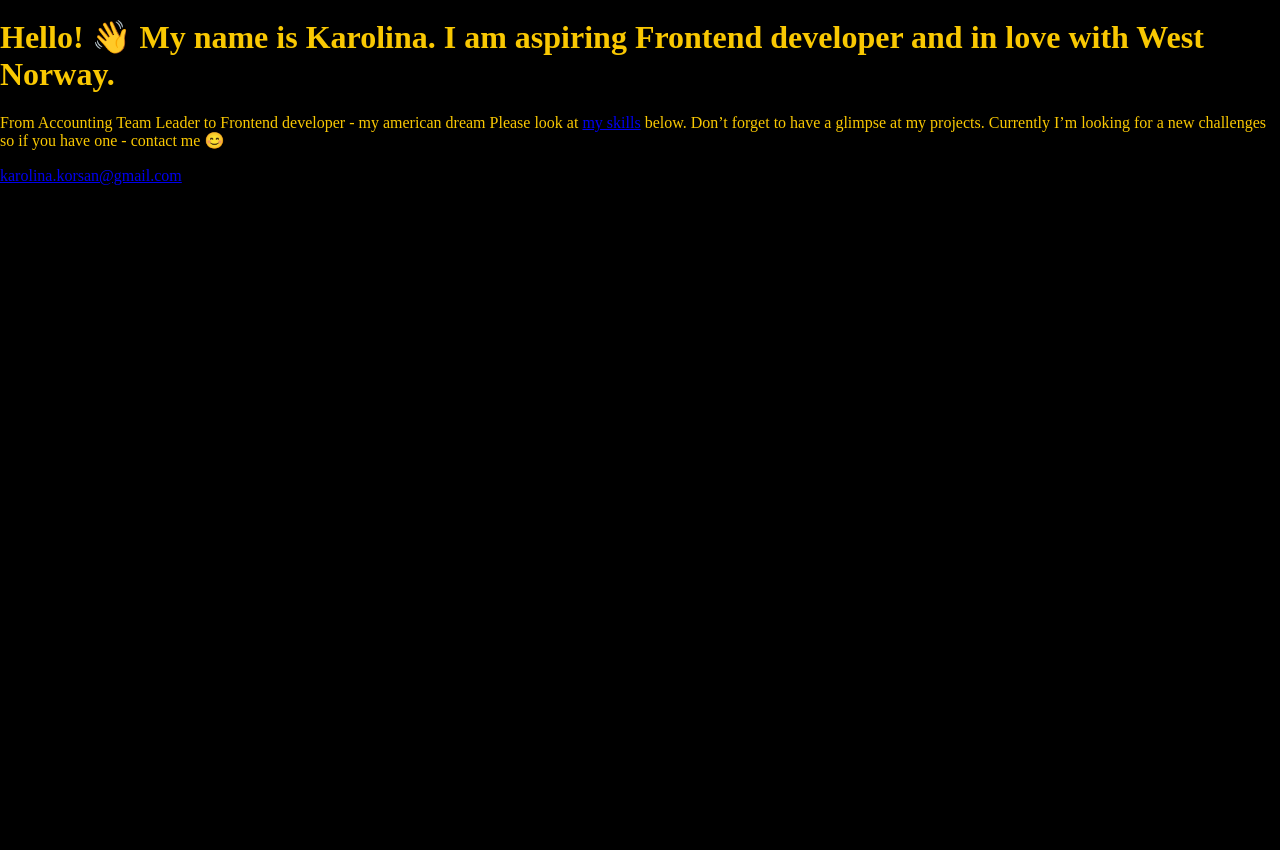
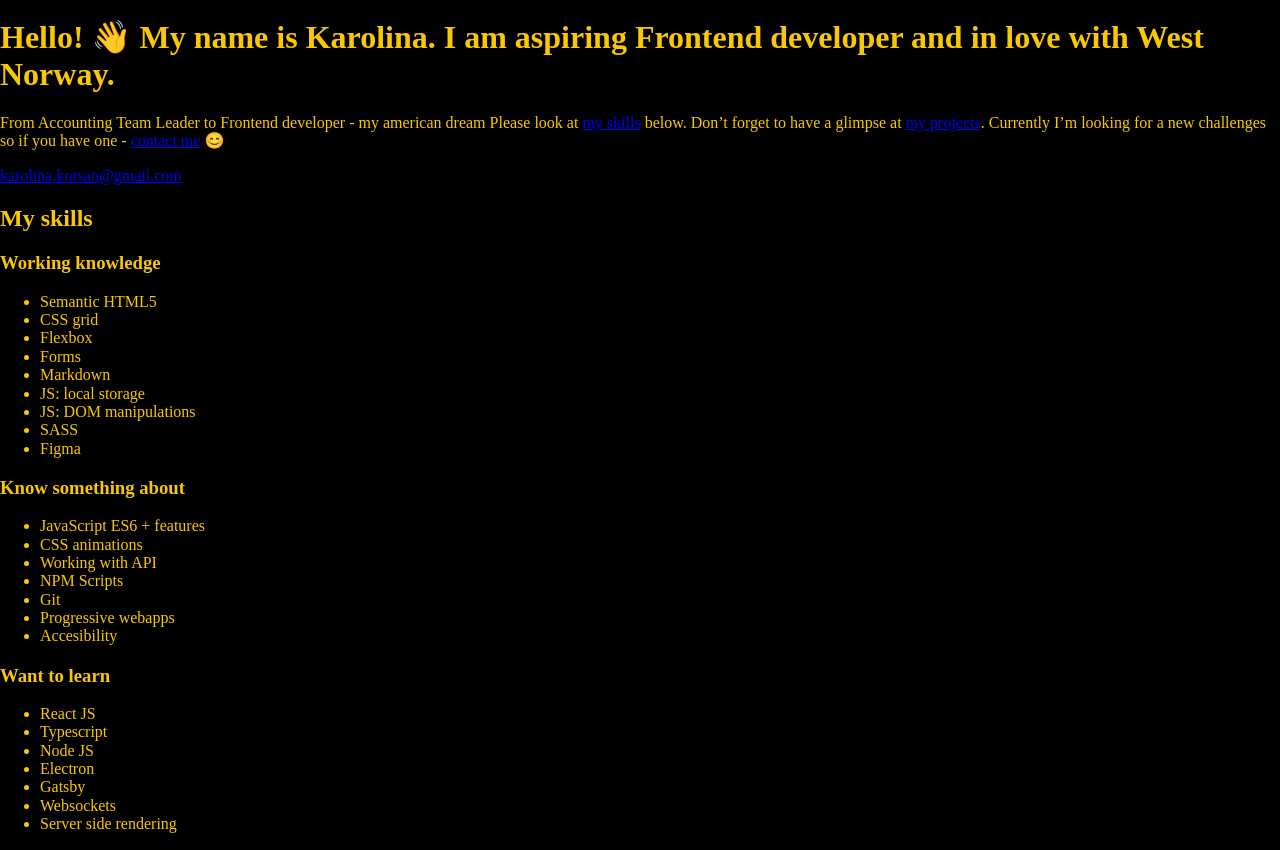
Before and after one commit to kakuliniec/kakuliniec.github.io, a website: page src/content/index.html in a window 1280 px wide. Shown: the part 21-871 px from the top of the page. Before the commit the page ends 800 px from the top, so only its background shows below. Drawn offline with nearby package versions, Linux system fonts and the light colour scheme; files that its build step writes are made by us from their sources.

Commit message:
feat: skills sections markup

```diff
--- a/src/content/index.html
+++ b/src/content/index.html
@@ -32,10 +32,52 @@
       <h1 class="hero__tittle">Hello! 👋 My name is Karolina. I am aspiring Frontend developer and in love with West
         Norway.</h1>
       <p class="hero__description">From Accounting Team Leader to Frontend developer - my american dream Please look at
-        <a class="hero__link" href="a">my skills</a> below. Don’t forget to have a glimpse at <a class="hero__link"
-          href="a"></a>my projects</a>. Currently I’m looking for a new challenges so if you have one - <a
-          class="hero__link" href="a"></a>contact me</a> 😊 </p>
+        <a class="hero__link" href="#my-skills">my skills</a> below. Don’t forget to have a glimpse at <a class="hero__link"
+          href="a">my projects</a>. Currently I’m looking for a new challenges so if you have one - <a
+          class="hero__link" href="a">contact me</a> 😊 </p>
           <a class="hero__mail" href="mailto:karolina.korsan@gmail.com">karolina.korsan@gmail.com</a>
+    </section>
+    <section id="my-skills" class="skills">
+<h2 class="skills__tittle">My skills</h2>
+<section class="skills-list">
+  <h3 class="skills-list__tittle">Working knowledge</h3>
+  <ul class="skills-list__list">
+    <li class="skills-list__item">Semantic HTML5</li>
+    <li class="skills-list__item">CSS grid</li>
+    <li class="skills-list__item">Flexbox</li>
+    <li class="skills-list__item">Forms</li>
+    <li class="skills-list__item">Markdown</li>
+    <li class="skills-list__item">JS: local storage</li>
+    <li class="skills-list__item">JS: DOM manipulations</li>
+    <li class="skills-list__item">SASS</li>
+    <li class="skills-list__item">Figma</li>
+  </ul>
+</section>
+<section class="skills-list">
+  <h3 class="skills-list__tittle">Know something about</h3>
+  <ul class="skills-list__list">
+    <li class="skills-list__item">JavaScript ES6 + features</li>
+    <li class="skills-list__item">CSS animations</li>
+    <li class="skills-list__item">Working with API</li>
+    <li class="skills-list__item">NPM Scripts</li>
+    <li class="skills-list__item">Git</li>
+    <li class="skills-list__item">Progressive webapps</li>
+    <li class="skills-list__item">Accesibility</li>
+  </ul>
+</section>
+<section class="skills-list">
+  <h3 class="skills-list__tittle">Want to learn</h3>
+  <ul class="skills-list__list">
+    <li class="skills-list__item">React JS</li>
+    <li class="skills-list__item">Typescript</li>
+    <li class="skills-list__item">Node JS</li>
+    <li class="skills-list__item">Electron</li>
+    <li class="skills-list__item">Gatsby</li>
+    <li class="skills-list__item">Websockets</li>
+    <li class="skills-list__item">Server side rendering</li>
+
+  </ul>
+</section>
     </section>
   </main>
 
```
